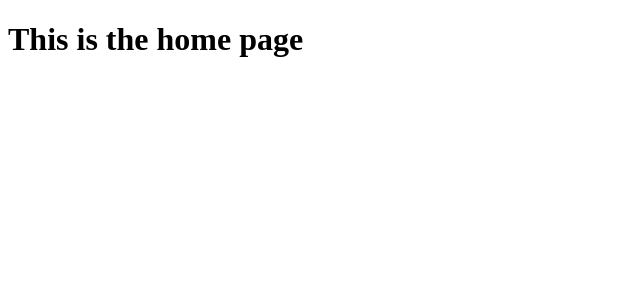
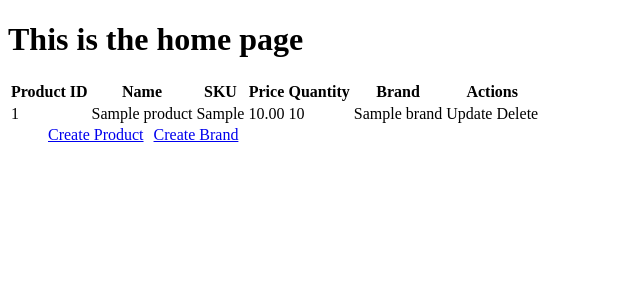
Before and after one commit to Jordhy-jpg/InventoryManager, a Django app: template InventoryManager/InvApp/templates/InvApp/home.html in a window 1280 px wide. Shown: the top 300 px of the page, without its empty margins (0-640 px from the left). Run offline with Django 5.2, Linux system fonts and the light colour scheme; the template is opened without the code that fills it: values that come from a table or form of the project are taken from there, others are empty; tables that the repository leaves empty hold one stand-in row (values such as "Sample post"); parts of the project's set-up code (start-up, migrations or seed data) failed here and were passed over.

Commit message:
updated db model + configured CR features

```diff
--- a/InventoryManager/InvApp/models.py
+++ b/InventoryManager/InvApp/models.py
@@ -1,13 +1,18 @@
 from django.db import models
 
 # Create your models here.
+class Brand(models.Model):
+    name = models.CharField(max_length=100, unique=True)
+
+    def __str__(self):
+        return self.name
+
 class Product(models.Model):
-    product_id = models.AutoField(primary_key=True)
     name = models.CharField(max_length=150)
     sku = models.CharField(max_length=100, unique=True)
-    price = models.FloatField(default=0)
-    qty = models.IntegerField(default=0)
-    supplier = models.CharField(max_length=100)
+    price = models.DecimalField(max_digits=10, decimal_places=2)
+    qty = models.PositiveIntegerField(default=0)
+    brand = models.ForeignKey(Brand, on_delete=models.PROTECT, related_name='products')
 
     def __str__(self):
-        return self.product_id
+        return self.name
--- a/InventoryManager/InvApp/templates/InvApp/home.html
+++ b/InventoryManager/InvApp/templates/InvApp/home.html
@@ -4,7 +4,42 @@
 Home Page
 {% endblock title %}
 
-
 {% block content %}
 <h1>This is the home page</h1>
+
+<table>
+    <thead>
+        <tr>
+            <th>Product ID</th>
+            <th>Name</th>
+            <th>SKU</th>
+            <th>Price</th>
+            <th>Quantity</th>
+            <th>Brand</th>
+            <th>Actions</th>
+        </tr>
+    </thead>
+    <tbody>
+        {% for product in products %}
+        <tr>
+            <td> {{product.id}} </td>
+            <td> {{product.name}} </td>
+            <td> {{product.sku}} </td>
+            <td> {{product.price}} </td>
+            <td> {{product.qty}} </td>
+            <td> {{product.brand}} </td>
+            <td>
+                <a> Update </a>
+                <a> Delete </a>
+            </td>
+        </tr>
+        {% endfor %}
+    </tbody>
+</table>
+
+<ul style="display: flex; gap: 10px; list-style: none; margin: auto;">
+    <li><a href="{% url 'createProduct' %}">Create Product</a></li>
+    <li><a href="{% url 'createBrand' %}">Create Brand</a></li>
+</ul>
+
 {% endblock content %}
--- a/InventoryManager/InvApp/urls.py
+++ b/InventoryManager/InvApp/urls.py
@@ -2,5 +2,8 @@ from django.urls import path
 from . import views
 
 urlpatterns = [
-    path('', views.home, name='home')
+    path('', views.home, name='home'),
+    path('createProduct/', views.createProduct, name='createProduct'),
+    path('createBrand/', views.createBrand, name='createBrand'),
+    path('updateProduct/<int:id>/', )
 ]
```
Also changed, not shown: InventoryManager/InvApp/forms.py (added, +45 -0 lines), InventoryManager/InvApp/templates/InvApp/createBrand.html (added, +15 -0 lines), InventoryManager/InvApp/templates/InvApp/createProduct.html (added, +15 -0 lines), InventoryManager/InvApp/views.py (+29 -2 lines), InventoryManager/InvApp/migrations/0002_brand_remove_product_product_id_and_more.py (added), InventoryManager/InvApp/migrations/0003_alter_brand_name.py (added).
